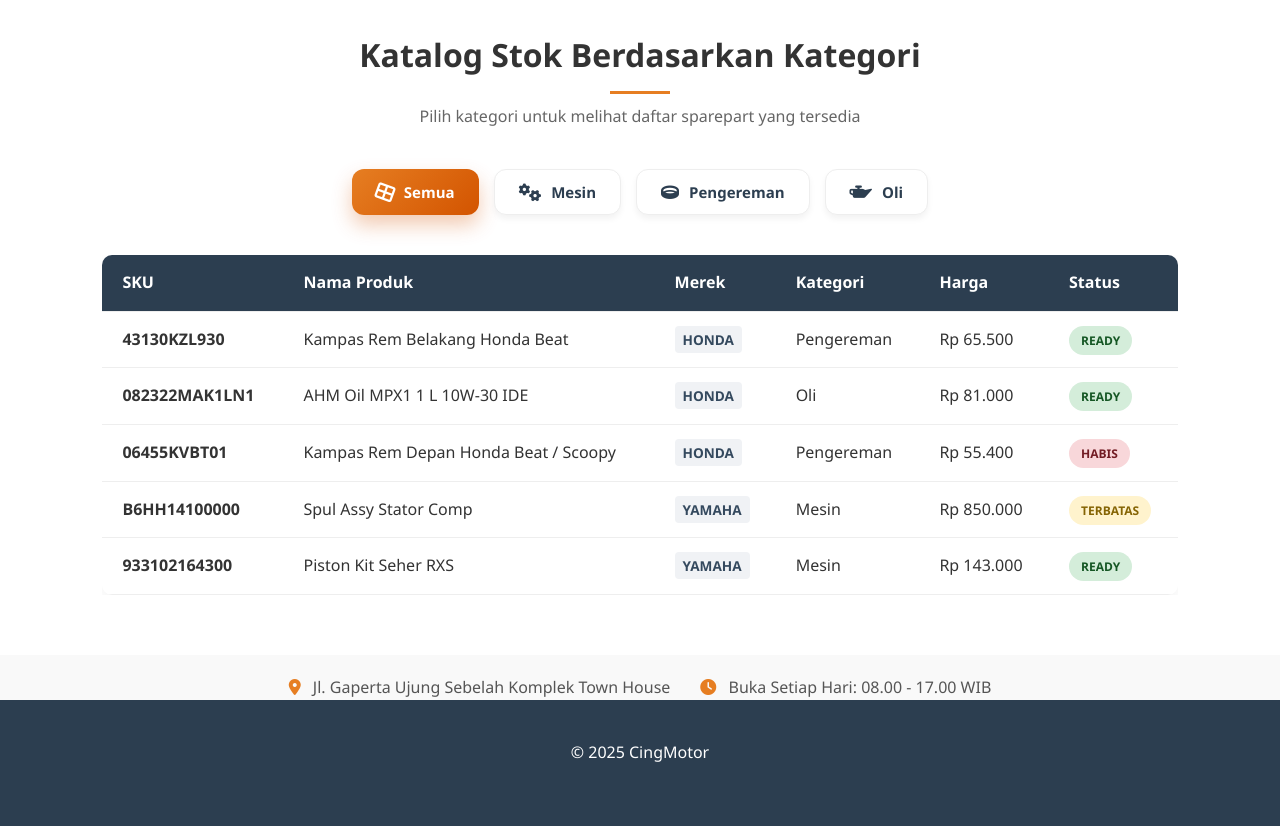
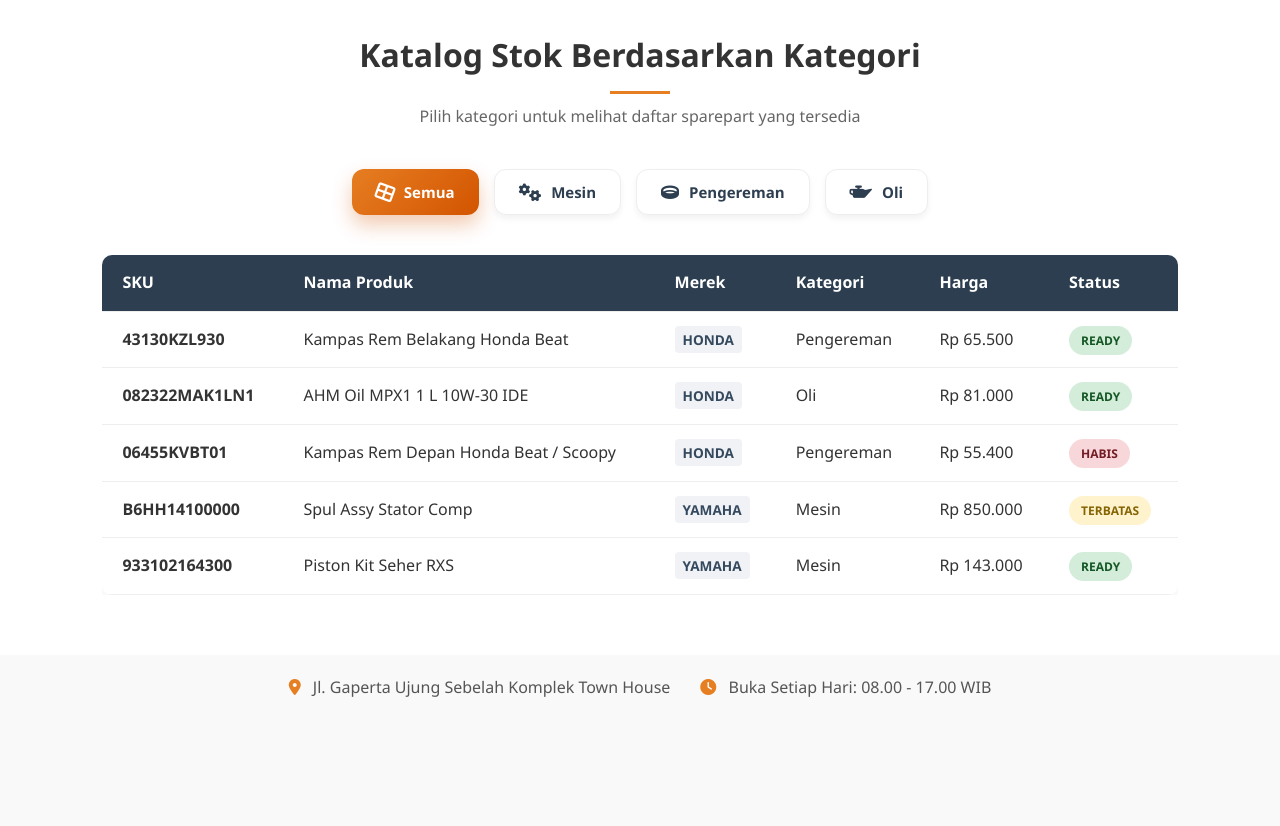
Before and after one commit to charliewijaya80/TUGAS-WEB-TESTING, a plain HTML site: page index.html in a window 1280 px wide. Shown: the part 1531-2357 px from the top of the page. After the commit the page ends 2231 px from the top, so only its background shows below. Drawn offline with Linux system fonts and the light colour scheme.

Commit message:
HAPUS FOOTER

```diff
--- a/index.html
+++ b/index.html
@@ -171,13 +171,7 @@
 </section>
 
 <!-- Footer -->
-    <footer>
-        <div class="footer-content">
-            <p>&copy; 2025 CingMotor</p>
-            <div class="socials">
-            </div>
-        </div>
-    </footer>
+
 
 </body>
 </html>
```
